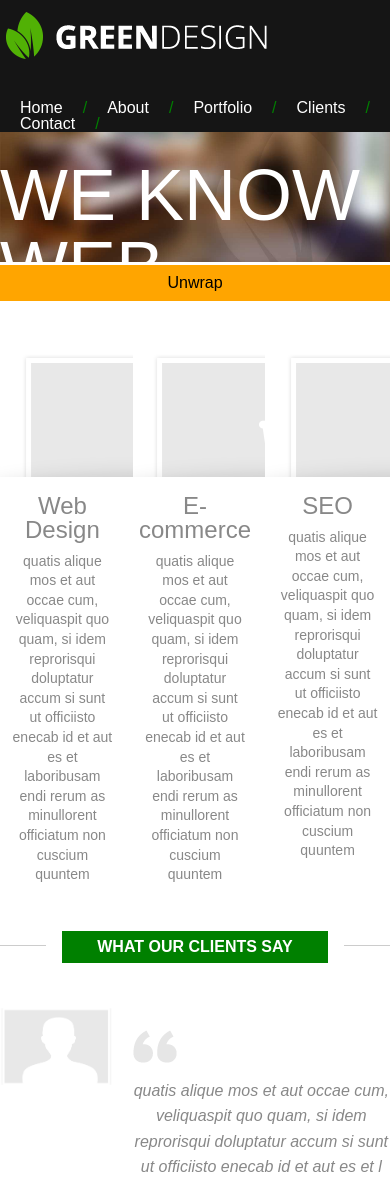
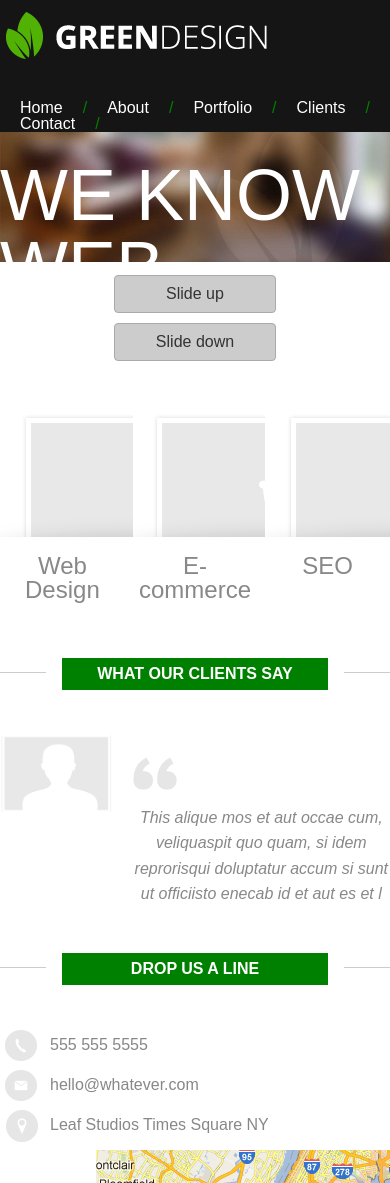
Before and after one commit to jfdoyle3/JQueryforBeginners, a plain HTML site: page index.html in a window 390 px wide. Shown: the top 1183 px of the page. Drawn offline with Linux system fonts and the light colour scheme.

Commit message:
Updated for Lesson 22,3,24

```diff
--- a/index.html
+++ b/index.html
@@ -37,7 +37,8 @@
     </div>
 
     <div id="main-content">
-    <div class="button" style="text-align: center; padding: 10px; background: orange;">Unwrap</div>
+       <div class="slide-button-up">Slide up</div>
+       <div class="slide-button-down">Slide down</div>
         <div class="wrapper">
             <section id="points-of-sale">
                 <h2>Points of Sale</h2>
@@ -62,7 +63,9 @@
             <section id="clients">
                 <h2>What Our Clients Say</h2>
                 <img src="images/head.png" alt="quote">
-                <blockquote>quatis alique mos et aut occae cum, veliquaspit quo quam, si idem reprorisqui doluptatur accum si sunt ut officiisto enecab id et aut es et l</blockquote>
+                <blockquote>This alique mos et aut occae cum, veliquaspit quo quam, si idem reprorisqui doluptatur accum si sunt ut officiisto enecab id et aut es et l</blockquote>
+                <blockquote>What alique mos et aut occae cum, veliquaspit quo quam, si idem reprorisqui doluptatur accum si sunt ut officiisto enecab id et aut es et l</blockquote>
+                <blockquote>Now's alique mos et aut occae cum, veliquaspit quo quam, si idem reprorisqui doluptatur accum si sunt ut officiisto enecab id et aut es et l</blockquote>
             </section>
             <section id="contact">
                 <h2>Drop Us A Line</h2>
--- a/script.js
+++ b/script.js
@@ -1,52 +1,62 @@
-/* ------------------------------ */
-/* Lesson 19 - JQuery Animations */
-/* ---------------------------- */
+/* ----------------------------- */
+/* Lesson 22 - Sliding Elements */
+/* --------------------------- */
+/*
+$(document).ready(function(){
+    $(".slide-button-up").on("click", function(){
+       $("#lead-banner").slideUp(100);
+    });
+    $(".slide-button-down").on("click", function(){
+       $("#lead-banner").slideDown(4000, function(){
+           alert("Animation done");
+       });
+    });
+});
+*/
+/*
+$(document).ready(function(){
+    $(".slide-button-up").on("click", function(){
+       $("#lead-banner").slideToggle(1000, function(){
+           alert("Animation complete");
+       });
+    });
+
+});
+*/
+
+/* ---------------------------------------------- */
+/* Lesson 23 - Animation example: 1 Quote Fader  */
+/* -------------------------------------------- */
 
 /*
 $(document).ready(function(){
-    function complete(){
-        alert("animation complete")
-    };
-    $("section > h2").on("click", function(){
-        $(this).animate({"width": "500px", "height" : "100px"},1000, "linear", complete);
-    });
+    var allQuotes=$("blockquote");
+    var currentQuote=0;
+    function changeQuote(){
+        $(allQuotes[currentQuote]).fadeOut(200, function(){
+            if (currentQuote == allQuotes.length - 1){
+                currentQuote=0;
+            } else {
+                currentQuote++;
+            }
+            $(allQuotes[currentQuote]).fadeIn(200);
+
+        });
+    }
+    var quoteTimer= setInterval(changeQuote, 3000);
 });
-*/
+ */
 
-/* ----------------------------- */
-/* Lesson 20 -  Fading Elements */
-/* --------------------------- */
-
-/*
-$(document).ready(function(){
-    $("section > h2").on("click", function(){
-        $(this).fadeOut(2000).fadeIn(500);
-        $(this).fadeTo(200, 0.2)
-               .fadeTo(200, 0.8)
-               .fadeTo(200, 0.2)
-               .fadeTo(200, 0.8)
-               .fadeTo(200, 0.2)
-               .fadeTo(200, 0.8)
-    });
-});
-*/
-
-/*
- fadeIn(), fadeOut(), fadeTo()
-*/
-
-/* ------------------------------- */
-/* Lesson 21 - Show, Hide, Toggle */
-/* ------------------------------*/
+/* --------------------------------------------------- */
+/* Lesson 24 - Animation Example 2: Sliding Animation */
+/* --------------------------------------------------*/
 
 $(document).ready(function(){
-    $("img[alt=map]").on("click", function(){
-      /*  $(this).hide(1000).show(1000); */
-      $("section >h2").toggle(1000);
 
+    var items=$("#points-of sale li");
+    items.on("click",function(){
+        $(this).find("p").slideToggle(500);
     });
+
+
 });
-
-/*
-hide(), show(), toggle()
-*/
--- a/style.css
+++ b/style.css
@@ -354,3 +354,30 @@ section#points-of-sale ul{
 .open{
     height: auto !Important;
 }
+
+.slide-button-up,
+.slide-button-down {
+    clear: right;
+    margin-top: 20px;
+    padding: 10px;
+    background:#ccc;
+    border-radius: 4px;
+    border: 1px solid #aaa;
+    color: #333;
+    cursor: pointer;
+    width: 140px;
+    text-align: center;
+    margin: 10px auto;
+}
+
+blockquote{
+    display: none;
+}
+
+blockquote:first-of-type{
+    display:block;
+}
+
+#points-of-sale li p{
+    display:none
+}
```
Also changed, not shown: 1 other file.
